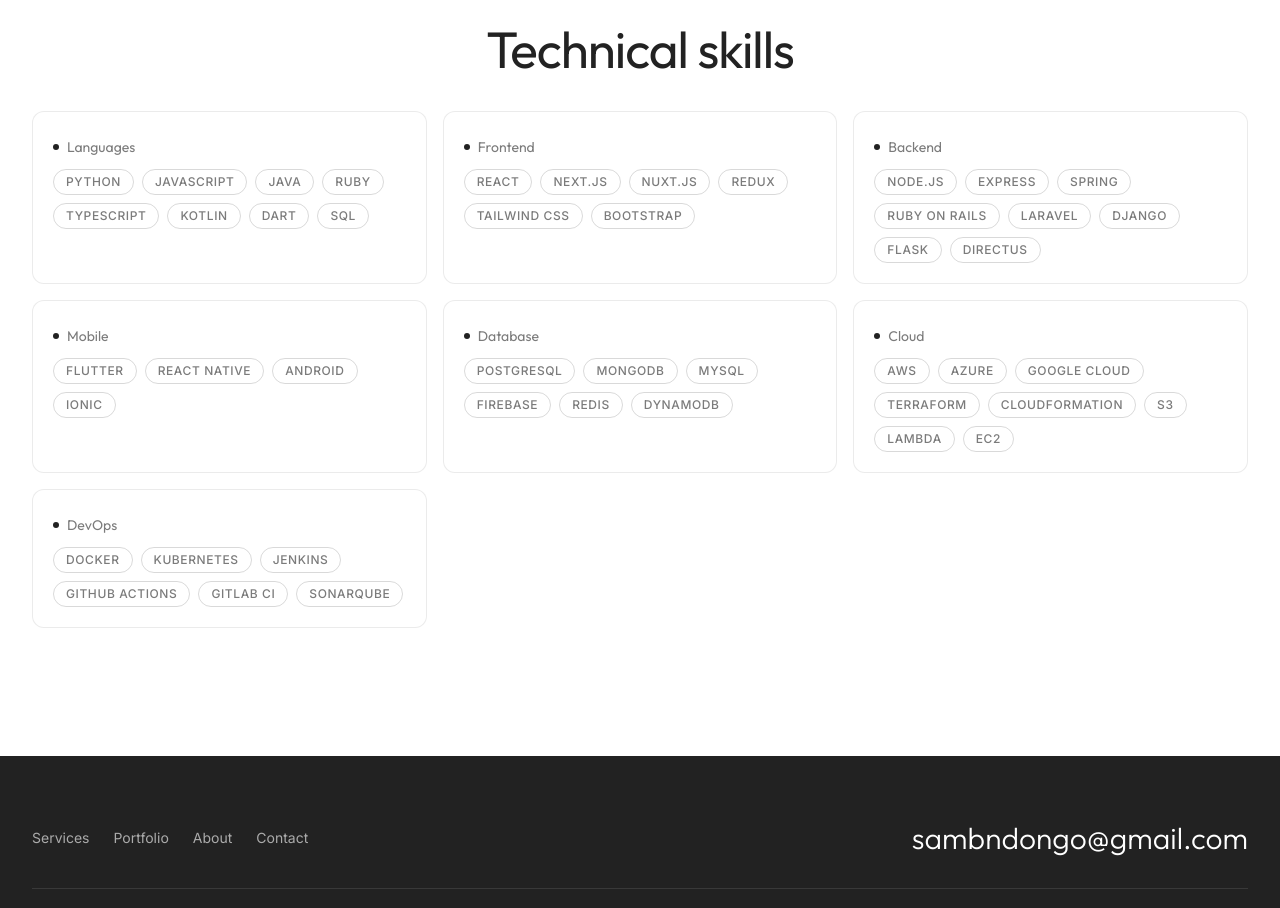
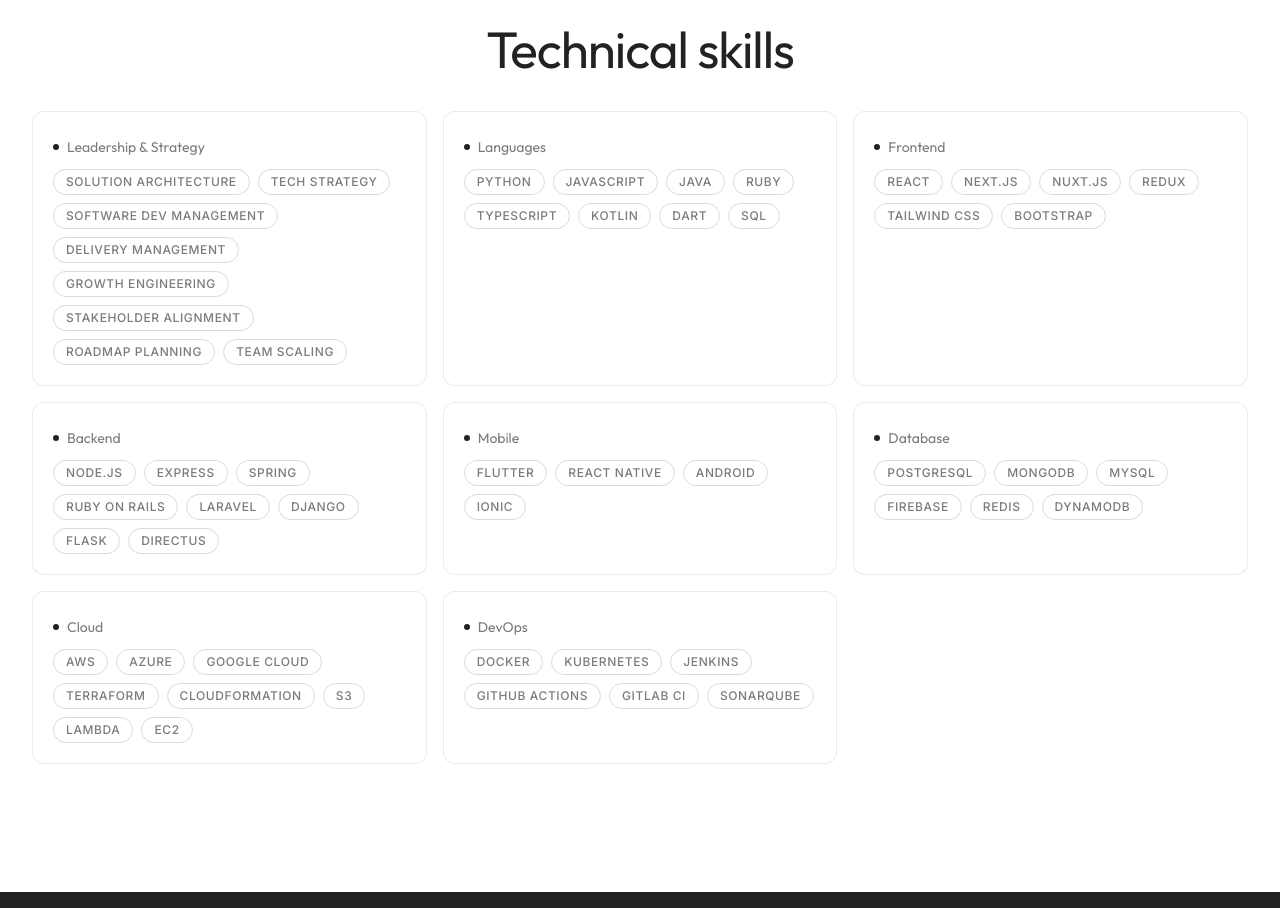
Before and after one commit to tonux/tonux, a Next.js app: page /en/a-propos in a window 1280 px wide. Shown: the part 2040-2948 px from the top of the page. Built offline with nearby package versions, Linux system fonts and the light colour scheme.

Commit message:
Add "Leadership & Strategy" skills to AboutPageContent

```diff
--- a/app/[locale]/a-propos/content.tsx
+++ b/app/[locale]/a-propos/content.tsx
@@ -17,6 +17,7 @@
 ];
 
 const skills = {
+  "Leadership & Strategy": ["Solution Architecture", "Tech Strategy", "Software Dev Management", "Delivery Management", "Growth Engineering", "Stakeholder Alignment", "Roadmap Planning", "Team Scaling"],
   Languages: ["Python", "JavaScript", "Java", "Ruby", "TypeScript", "Kotlin", "Dart", "SQL"],
   Frontend: ["React", "Next.js", "Nuxt.js", "Redux", "Tailwind CSS", "Bootstrap"],
   Backend: ["Node.js", "Express", "Spring", "Ruby on Rails", "Laravel", "Django", "Flask", "Directus"],
```
